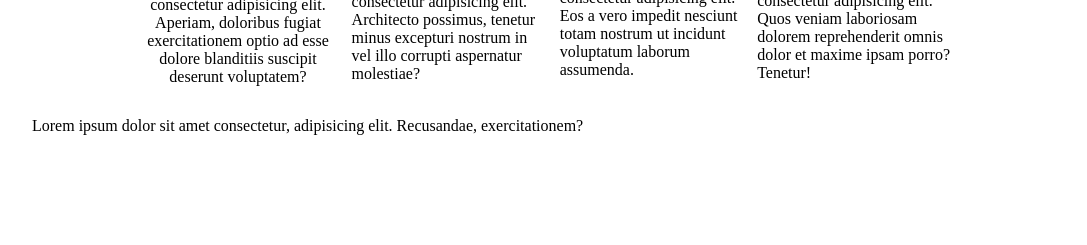
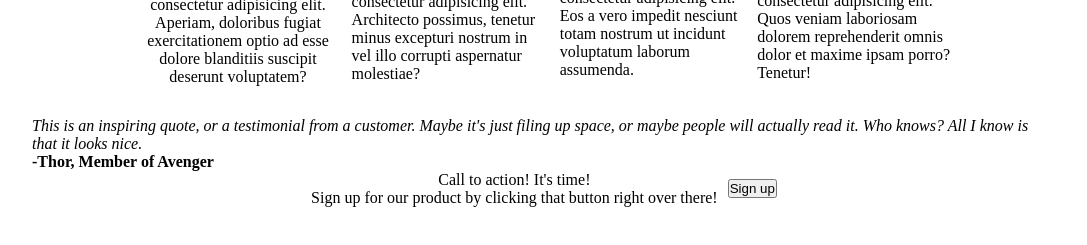
Before and after one commit to Nuuriii/odin-landing-page, a plain HTML site: page index.html in a window 1280 px wide. Shown: the part 605-850 px from the top of the page, without its empty margins (96-1183 px from the left). Before the commit the page ends 800 px from the top, so only its background shows below. Drawn offline with Linux system fonts and the light colour scheme.

Commit message:
update index.html

```diff
--- a/index.html
+++ b/index.html
@@ -89,12 +89,30 @@
             </div>
          </div>
          <div class="main-items3">
-            <div>
+            <div class="items-1">
                <p>
-                  Lorem ipsum dolor sit amet consectetur, adipisicing elit.
-                  Recusandae, exercitationem?
+                  <em>
+                     This is an inspiring quote, or a testimonial from a
+                     customer. Maybe it's just filing up space, or maybe people
+                     will actually read it. Who knows? All I know is that it
+                     looks nice.
+                  </em>
                </p>
-               <strong></strong>
+               <strong>-Thor, Member of Avenger</strong>
+            </div>
+         </div>
+         <div class="main-items4">
+            <div class="items-container">
+               <div class="items1">
+                  <p class="p-1">Call to action! It's time!</p>
+                  <p class="p-2">
+                     Sign up for our product by clicking that button right over
+                     there!
+                  </p>
+               </div>
+               <div class="items2">
+                  <button>Sign up</button>
+               </div>
             </div>
          </div>
       </main>
```
